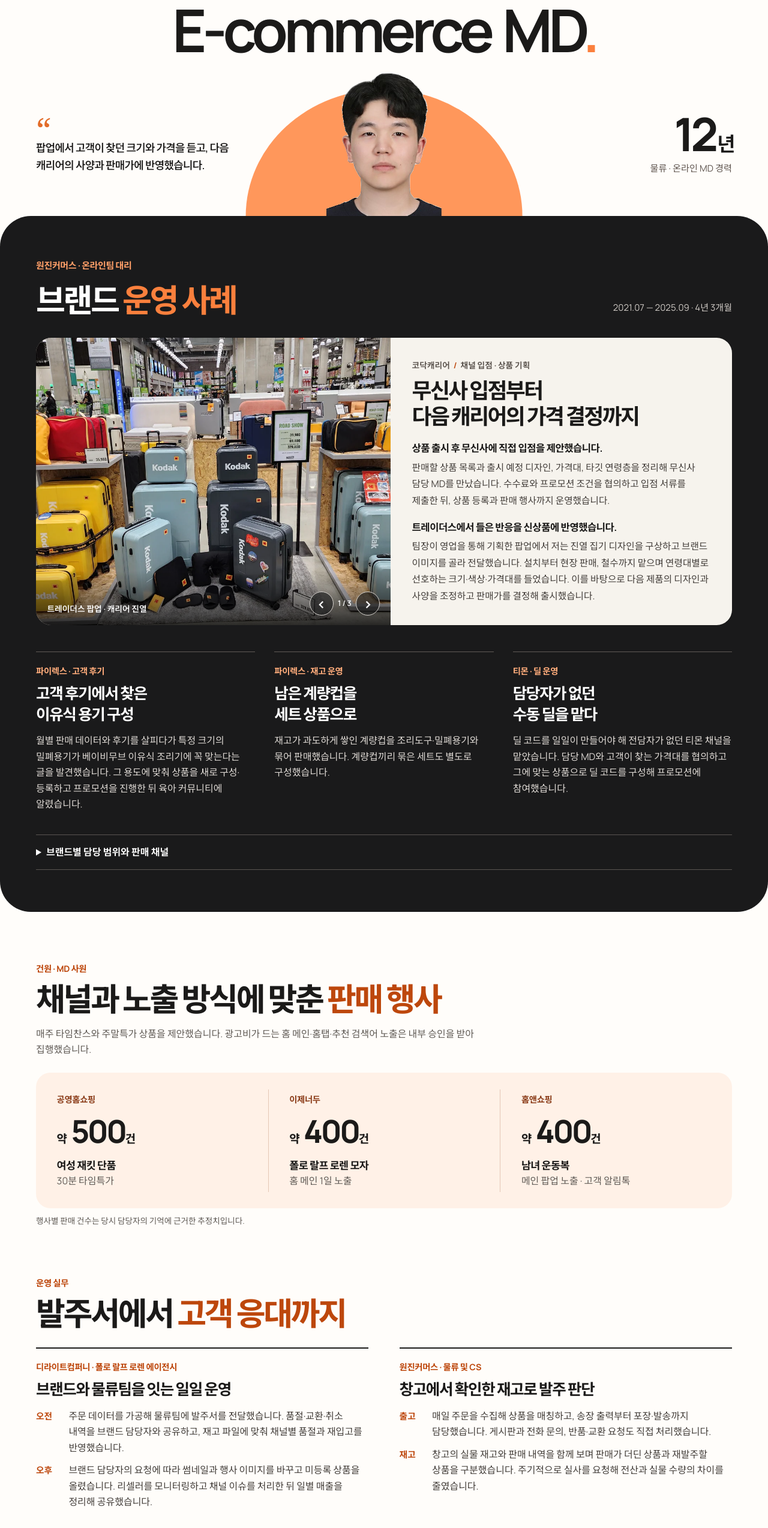
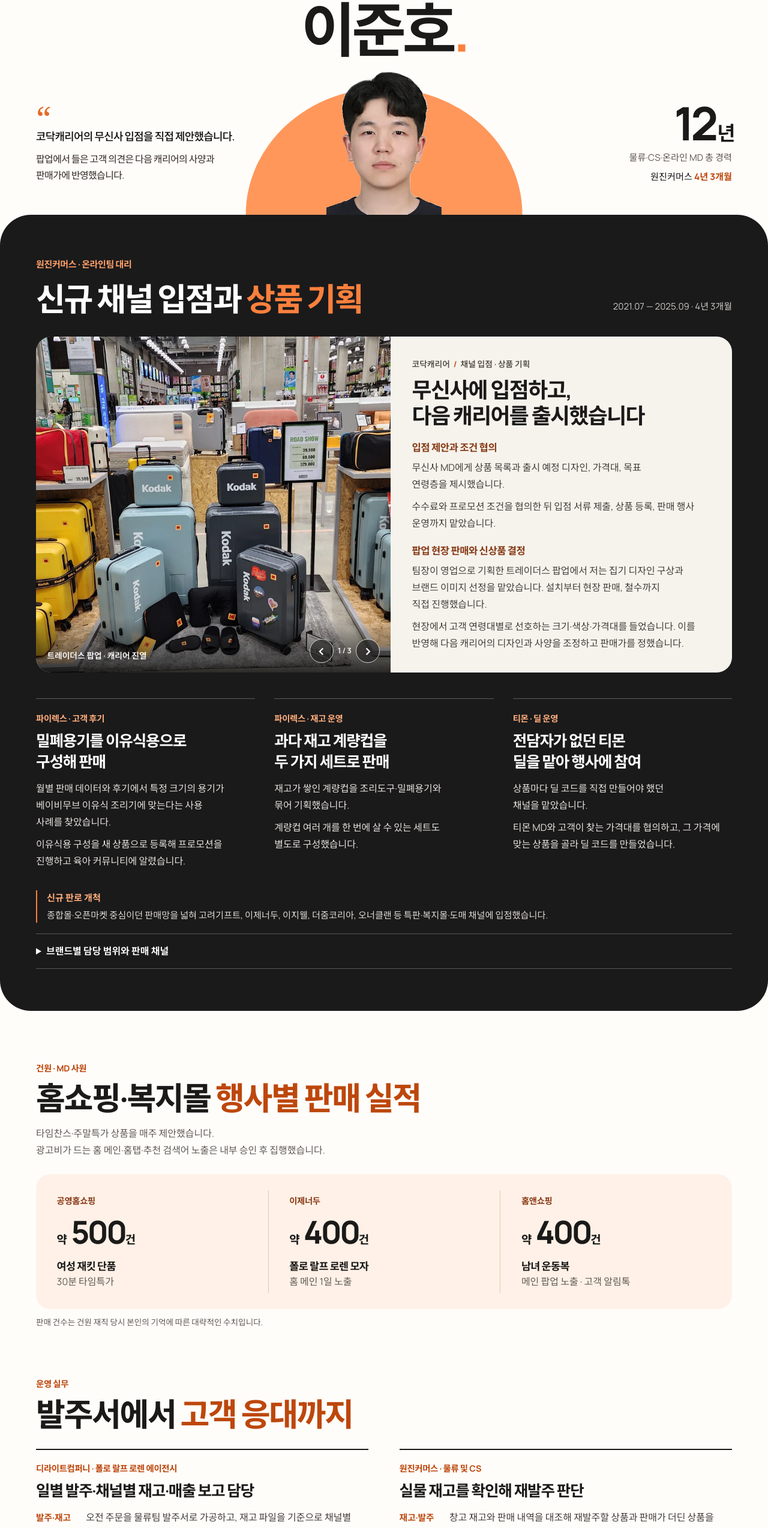
Before and after one commit to heartstealChogas/leejunho, a plain HTML site: page index.html in a window 1280 px wide. Shown: the part 240-2787 px from the top of the page at 60% size. Drawn offline with Linux system fonts and the light colour scheme.

Commit message:
Lead portfolio cases with outcomes and improve reading layout

```diff
--- a/index.html
+++ b/index.html
@@ -24,21 +24,21 @@
   <main id="main">
     <section id="intro" class="hero" aria-labelledby="intro-heading">
       <div class="hero-type">
-        <p class="greeting">온라인 MD · 채널운영 MD<span aria-hidden="true" class="rays"><i></i><i></i><i></i></span></p>
-        <h1 id="intro-heading"><span class="hero-name"><em>이준호</em></span><strong lang="en">E-commerce MD<span>.</span></strong></h1>
+        <p class="greeting" lang="en">E-commerce Portfolio<span aria-hidden="true" class="rays"><i></i><i></i><i></i></span></p>
+        <h1 id="intro-heading"><span class="hero-name">온라인·채널운영 MD</span> <strong>이준호<span>.</span></strong></h1>
       </div>
       <div class="hero-scene content">
         <div class="hero-statement">
           <div class="quote-mark" aria-hidden="true">“</div>
-          <p>팝업에서 고객이 찾던 크기와 가격을 듣고, 다음 캐리어의 사양과 판매가에 반영했습니다.</p>
+          <p>코닥캐리어의 무신사 입점을 직접 제안했습니다.</p><p>팝업에서 들은 고객 의견은 다음 캐리어의 사양과 판매가에 반영했습니다.</p>
         </div>
         <div class="portrait-stage"><span class="portrait-disc" aria-hidden="true"></span><img class="portrait" src="portfolio-assets/junho-portrait.png" alt="이준호" width="311" height="398" fetchpriority="high"></div>
-        <div class="hero-fact"><span class="fact-value">12<span>년</span></span><p>물류 · 온라인 MD 경력</p></div>
+        <div class="hero-fact"><span class="fact-value">12<span>년</span></span><p>물류·CS·온라인 MD<br> 총 경력</p><p class="tenure">원진커머스 <b>4년 3개월</b></p></div>
       </div>
     </section>
     <section id="work" class="work" aria-labelledby="work-heading">
       <div class="content">
-        <div class="section-head work-head"><div><p class="section-label">원진커머스 · 온라인팀 대리</p><h2 id="work-heading">브랜드 <em>운영 사례</em></h2></div><p>2021.07 — 2025.09 · 4년 3개월</p></div>
+        <div class="section-head work-head"><div><p class="section-label">원진커머스 · 온라인팀 대리</p><h2 id="work-heading">신규 채널 입점과 <em>상품 기획</em></h2></div><p>2021.07 — 2025.09 · 4년 3개월</p></div>
         <article id="kodak" class="case-card">
           <figure class="case-visual field-visual">
             <img id="field-photo" src="portfolio-assets/kodak-collection.webp" width="1440" height="811" alt="트레이더스 매대에 크기와 색상별로 진열한 코닥캐리어">
@@ -46,60 +46,64 @@
               <span class="photo-nav" hidden><button id="field-prev" type="button" aria-label="이전 현장 사진">‹</button><span id="field-count">1 / 3</span><button id="field-next" type="button" aria-label="다음 현장 사진">›</button></span>
             </figcaption>
           </figure>
-          <div class="case-text"><p class="owner">코닥캐리어 <span>/</span> 채널 입점 · 상품 기획</p><h3>무신사 입점부터<br> 다음 캐리어의 가격 결정까지</h3>
-            <h4>상품 출시 후 무신사에 직접 입점을 제안했습니다.</h4>
-            <p>판매할 상품 목록과 출시 예정 디자인, 가격대, 타깃 연령층을 정리해 무신사 담당 MD를 만났습니다. 수수료와 프로모션 조건을 협의하고 입점 서류를 제출한 뒤, 상품 등록과 판매 행사까지 운영했습니다.</p>
-            <h4>트레이더스에서 들은 반응을 신상품에 반영했습니다.</h4>
-            <p>팀장이 영업을 통해 기획한 팝업에서 저는 진열 집기 디자인을 구상하고 브랜드 이미지를 골라 전달했습니다. 설치부터 현장 판매, 철수까지 맡으며 연령대별로 선호하는 크기·색상·가격대를 들었습니다. 이를 바탕으로 다음 제품의 디자인과 사양을 조정하고 판매가를 결정해 출시했습니다.</p>
+          <div class="case-text"><p class="owner">코닥캐리어 <span>/</span> 채널 입점 · 상품 기획</p><h3>무신사에 입점하고,<br> 다음 캐리어를 출시했습니다</h3>
+            <h4>입점 제안과 조건 협의</h4>
+            <p>무신사 MD에게 상품 목록과 출시 예정 디자인, 가격대, 목표 연령층을 제시했습니다.</p><p>수수료와 프로모션 조건을 협의한 뒤 입점 서류 제출, 상품 등록, 판매 행사 운영까지 맡았습니다.</p>
+            <h4>팝업 현장 판매와 신상품 결정</h4>
+            <p>팀장이 영업으로 기획한 트레이더스 팝업에서 저는 집기 디자인 구상과 브랜드 이미지 선정을 맡았습니다. 설치부터 현장 판매, 철수까지 직접 진행했습니다.</p><p>현장에서 고객 연령대별로 선호하는 크기·색상·가격대를 들었습니다. 이를 반영해 다음 캐리어의 디자인과 사양을 조정하고 판매가를 정했습니다.</p>
           </div>
         </article>
         <div class="evidence-grid">
-          <article id="pyrex"><p class="story-label">파이렉스 · 고객 후기</p><h3>고객 후기에서 찾은<br> 이유식 용기 구성</h3><p>월별 판매 데이터와 후기를 살피다가 특정 크기의 밀폐용기가 베이비무브 이유식 조리기에 꼭 맞는다는 글을 발견했습니다. 그 용도에 맞춰 상품을 새로 구성·등록하고 프로모션을 진행한 뒤 육아 커뮤니티에 알렸습니다.</p></article>
-          <article><p class="story-label">파이렉스 · 재고 운영</p><h3>남은 계량컵을<br> 세트 상품으로</h3><p>재고가 과도하게 쌓인 계량컵을 조리도구·밀폐용기와 묶어 판매했습니다. 계량컵끼리 묶은 세트도 별도로 구성했습니다.</p></article>
-          <article id="tmon"><p class="story-label">티몬 · 딜 운영</p><h3>담당자가 없던<br> 수동 딜을 맡다</h3><p>딜 코드를 일일이 만들어야 해 전담자가 없던 티몬 채널을 맡았습니다. 담당 MD와 고객이 찾는 가격대를 협의하고 그에 맞는 상품으로 딜 코드를 구성해 프로모션에 참여했습니다.</p></article>
+          <article id="pyrex"><p class="story-label">파이렉스 · 고객 후기</p><h3>밀폐용기를 이유식용으로 구성해 판매</h3><div class="story-copy"><p>월별 판매 데이터와 후기에서 특정 크기의 용기가 베이비무브 이유식 조리기에 맞는다는 사용 사례를 찾았습니다.</p><p>이유식용 구성을 새 상품으로 등록해 프로모션을 진행하고 육아 커뮤니티에 알렸습니다.</p></div></article>
+          <article><p class="story-label">파이렉스 · 재고 운영</p><h3>과다 재고 계량컵을 두 가지 세트로 판매</h3><div class="story-copy"><p>재고가 쌓인 계량컵을 조리도구·밀폐용기와 묶어 기획했습니다.</p><p>계량컵 여러 개를 한 번에 살 수 있는 세트도 별도로 구성했습니다.</p></div></article>
+          <article id="tmon"><p class="story-label">티몬 · 딜 운영</p><h3>전담자가 없던 티몬 딜을 맡아 행사에 참여</h3><div class="story-copy"><p>상품마다 딜 코드를 직접 만들어야 했던 채널을 맡았습니다.</p><p>티몬 MD와 고객이 찾는 가격대를 협의하고, 그 가격에 맞는 상품을 골라 딜 코드를 만들었습니다.</p></div></article>
         </div>
+        <p class="expansion"><b>신규 판로 개척</b> 종합몰·오픈마켓 중심이던 판매망을 넓혀 고려기프트, 이제너두, 이지웰, 더줌코리아, 오너클랜 등 특판·복지몰·도매 채널에 입점했습니다.</p>
         <details class="brand-scope">
           <summary>브랜드별 담당 범위와 판매 채널</summary>
           <div class="scope-grid">
             <article><h3>파이렉스 <small>주요 채널 9곳</small></h3><p>발주, 재고 관리, 판매 기획, 프로모션</p><p class="scope-list">티몬 · 롯데홈쇼핑 · 더줌코리아 · 오너클랜 · 오늘의집 · SSG · 위메프 · G마켓 · 옥션</p></article>
             <article><h3>코닥캐리어 <small>주요 채널 8곳</small></h3><p>발주, 재고 관리, 판매 기획, 프로모션, 판매가 결정 및 신상품 디자인·사양 조정</p><p class="scope-list">롯데홈쇼핑 · 더줌코리아 · 고려기프트 · 무신사 · GS SHOP · SSG · 오늘의집 · 이제너두</p></article>
           </div>
-          <p class="expansion"><b>신규 판로</b> 종합몰과 오픈마켓 중심이던 판매망을 넓혀 고려기프트, 이제너두, 이지웰, 더줌코리아, 오너클랜 등 특판·복지몰·도매 채널에 입점했습니다.</p>
         </details>
       </div>
     </section>
     <section class="other-work content" aria-labelledby="promotion-heading" id="retail">
       <p class="section-label">건원 · MD 사원</p>
-      <h2 id="promotion-heading">채널과 노출 방식에 맞춘 <em>판매 행사</em></h2>
-      <p class="section-intro">매주 타임찬스와 주말특가 상품을 제안했습니다. 광고비가 드는 홈 메인·홈탭·추천 검색어 노출은 내부 승인을 받아 집행했습니다.</p>
+      <h2 id="promotion-heading">홈쇼핑·복지몰 <em>행사별 판매 실적</em></h2>
+      <p class="section-intro">타임찬스·주말특가 상품을 매주 제안했습니다.<br> 광고비가 드는 홈 메인·홈탭·추천 검색어 노출은 내부 승인 후 집행했습니다.</p>
       <div class="outcomes">
         <article><p class="outlet">공영홈쇼핑</p><p class="metric"><small>약</small> 500<small>건</small></p><h3>여성 재킷 단품</h3><p>30분 타임특가</p></article>
         <article><p class="outlet">이제너두</p><p class="metric"><small>약</small> 400<small>건</small></p><h3>폴로 랄프 로렌 모자</h3><p>홈 메인 1일 노출</p></article>
         <article><p class="outlet">홈앤쇼핑</p><p class="metric"><small>약</small> 400<small>건</small></p><h3>남녀 운동복</h3><p>메인 팝업 노출 · 고객 알림톡</p></article>
       </div>
-      <p class="metric-note">행사별 판매 건수는 당시 담당자의 기억에 근거한 추정치입니다.</p>
+      <p class="metric-note">판매 건수는 건원 재직 당시 본인의 기억에 따른 대략적인 수치입니다.</p>
     </section>
     <section class="operations content" aria-labelledby="operations-heading">
       <p class="section-label">운영 실무</p><h2 id="operations-heading">발주서에서 <em>고객 응대까지</em></h2>
       <div class="ops-grid">
-        <article id="polo"><p class="story-label">디라이트컴퍼니 · 폴로 랄프 로렌 에이전시</p><h3>브랜드와 물류팀을 잇는 일일 운영</h3>
-          <dl><div><dt>오전</dt><dd>주문 데이터를 가공해 물류팀에 발주서를 전달했습니다. 품절·교환·취소 내역을 브랜드 담당자와 공유하고, 재고 파일에 맞춰 채널별 품절과 재입고를 반영했습니다.</dd></div>
-          <div><dt>오후</dt><dd>브랜드 담당자의 요청에 따라 썸네일과 행사 이미지를 바꾸고 미등록 상품을 올렸습니다. 리셀러를 모니터링하고 채널 이슈를 처리한 뒤 일별 매출을 정리해 공유했습니다.</dd></div></dl>
-        </article>
-        <article><p class="story-label">원진커머스 · 물류 및 CS</p><h3>창고에서 확인한 재고로 발주 판단</h3>
-          <dl><div><dt>출고</dt><dd>매일 주문을 수집해 상품을 매칭하고, 송장 출력부터 포장·발송까지 담당했습니다. 게시판과 전화 문의, 반품·교환 요청도 직접 처리했습니다.</dd></div>
-          <div><dt>재고</dt><dd>창고의 실물 재고와 판매 내역을 함께 보며 판매가 더딘 상품과 재발주할 상품을 구분했습니다. 주기적으로 실사를 요청해 전산과 실물 수량의 차이를 줄였습니다.</dd></div></dl>
-        </article>
+        <article id="polo"><p class="story-label">디라이트컴퍼니 · 폴로 랄프 로렌 에이전시</p><h3>일별 발주·채널별 재고·매출 보고 담당</h3>
+          <dl>
+            <div><dt>발주·재고</dt><dd>오전 주문을 물류팀 발주서로 가공하고, 재고 파일을 기준으로 채널별 품절과 재입고 수량을 반영했습니다.</dd></div>
+            <div><dt>채널 운영</dt><dd>오후에는 브랜드 요청에 맞춰 행사 이미지·썸네일을 교체하고 상품을 등록했습니다. 리셀러 모니터링과 채널 이슈도 처리했습니다.</dd></div>
+            <div><dt>브랜드 보고</dt><dd>품절·교환·취소 내역과 일별 매출을 정리해 브랜드 담당자의 공유 폴더에 올렸습니다.</dd></div>
+          </dl>        </article>
+        <article><p class="story-label">원진커머스 · 물류 및 CS</p><h3>실물 재고를 확인해 재발주 판단</h3>
+          <dl>
+            <div><dt>재고·발주</dt><dd>창고 재고와 판매 내역을 대조해 재발주할 상품과 판매가 더딘 상품을 구분했습니다. 정기 실사를 요청해 전산과 실물 수량 차이를 줄였습니다.</dd></div>
+            <div><dt>주문·출고</dt><dd>매일 주문을 수집해 상품을 매칭하고, 송장 출력부터 포장·발송까지 직접 맡았습니다.</dd></div>
+            <div><dt>고객 응대</dt><dd>게시판과 전화 문의에 답하고 반품·교환 요청을 처리했습니다.</dd></div>
+          </dl>        </article>
       </div>
-      <details class="tools"><summary>사방넷 · 이카운트 · Excel 활용 범위</summary>
-        <dl><div><dt>사방넷</dt><dd>상품 등록·수정과 상품·재고 전송, 주문 수집, 송장 출력·전송, CS 문의 수집·처리</dd></div>
+      <details class="tools" open><summary>업무 도구와 숙련 범위</summary>
+        <dl><div><dt>사방넷</dt><dd><strong>상품 등록부터 출고·CS까지.</strong> 상품·재고 전송, 주문 수집, 송장 출력·전송, 상품 수정, CS 문의 수집·처리</dd></div>
         <div><dt>이카운트</dt><dd>상품 등록 및 재고 관리</dd></div>
-        <div><dt>Excel</dt><dd>피벗 테이블로 자료를 집계하고 VLOOKUP으로 데이터를 대조합니다. SUM·AVERAGE, COUNT·COUNTA·COUNTIF, IF·SUMIF를 사용합니다.</dd></div>
-        <div><dt>기타 솔루션</dt><dd>이지어드민·셀메이트 과거 사용 경험(2~3년). 최근 실무에서 주로 사용한 도구는 사방넷과 이카운트입니다.</dd></div></dl>
+        <div><dt>Excel</dt><dd><strong>피벗 테이블 집계, VLOOKUP 대조.</strong> SUM·AVERAGE, COUNT·COUNTA·COUNTIF, IF·SUMIF를 활용합니다.</dd></div>
+        <div><dt>기타 솔루션</dt><dd>이지어드민·셀메이트는 과거 2~3년간 사용했습니다. 최근 실무에서는 사방넷과 이카운트를 주로 사용했습니다.</dd></div></dl>
       </details>
     </section>
     <section id="career" class="career content" aria-labelledby="career-heading">
-      <div class="section-head"><h2 id="career-heading" lang="en">Work <em>Experience.</em></h2><p>2011년 물류팀에서 온라인 MD까지</p></div>
+      <div class="section-head"><h2 id="career-heading">경력 <em>이력</em></h2><p>물류·CS부터 온라인 MD까지 · 총 12년</p></div>
       <ol class="timeline">
         <li><div class="place"><h3>디라이트컴퍼니</h3><span>2026.05 — 2026.06</span></div><div class="position"><h4>온라인팀 에이전시 과장</h4><p>폴로 랄프 로렌 상품 운영, 일별 발주·판매 자료 정리 및 공유</p></div></li>
         <li><div class="place"><h3>원진커머스</h3><span>2021.07 — 2025.09</span></div><div class="position"><h4>온라인팀 대리</h4><p>브랜드 총판 판매 기획, 채널별 매출·재고 관리, 무신사 입점과 트레이더스 팝업 운영</p>
--- a/portfolio-assets/portfolio.css
+++ b/portfolio-assets/portfolio.css
@@ -289,3 +289,47 @@ h1 strong span, .section-head em, .contact em { color: var(--accent); }
   .ops-grid { gap: 1rem; }
   .tools dl > div { grid-template-columns: 5.7em 1fr; }
 }
+
+.hero-name { color: var(--copper); font-size: .42em; letter-spacing: -.04em; }
+.hero-type h1 strong { margin-top: .12em; letter-spacing: -.065em; }
+.hero-statement p { max-width: 19em; line-height: 1.65; }
+.hero-statement p + p { font-size: 1rem; font-weight: 460; color: #49423d; margin-top: .6rem; }
+.hero-fact .tenure { color: var(--ink); font-size: .95rem; }
+.tenure b { color: var(--copper); white-space: nowrap; }
+.case-text h3, .evidence-grid h3, .ops-grid h3, .work-head h2,
+.other-work h2, .operations h2 { text-wrap: balance; letter-spacing: -.045em; }
+.case-text h4 { color: #873c17; margin-block: 1.3rem .35rem; }
+.case-text > p:not(.owner), .evidence-grid .story-copy,
+.ops-grid dd, .section-intro { line-height: 1.75; font-size: 1rem; text-wrap: pretty; }
+.case-text > p + p, .story-copy p + p { margin-top: .55rem; }
+.evidence-grid .story-copy { color: #e2ddd9; }
+.expansion { margin: 2.2rem 0 0; padding-left: 1rem; border-left: 2px solid var(--accent); max-width: 65em; }
+.expansion b { display: block; margin-bottom: .22rem; color: #ffac7b; }
+.expansion + .brand-scope { margin-top: 1.15rem; }
+.ops-grid dl > div { grid-template-columns: 4.8rem 1fr; }
+.tools dd strong { font-weight: 650; color: var(--ink); }
+@media (min-width: 661px) and (max-width: 900px) {
+  .case-card { grid-template-columns: minmax(0, 1fr); }
+  .case-visual { min-height: 0; aspect-ratio: 2.4; }
+  .evidence-grid { grid-template-columns: 1fr; }
+  .evidence-grid article { display: grid; grid-template-columns: .8fr 1.2fr; column-gap: 2rem; align-content: start; }
+  .evidence-grid .story-label, .evidence-grid h3 { grid-column: 1; }
+  .evidence-grid .story-copy { grid-column: 2; }
+  .evidence-grid .story-copy { grid-row: 1 / 3; }
+}
+@media (max-width: 620px) {
+  .hero-type h1 { font-size: clamp(3.85rem, 16.5vw, 5rem); }
+  .hero-name { font-size: .39em; }
+  .hero-scene { grid-template-columns: minmax(0, 1.5fr) minmax(0, 1fr); }
+  .hero-statement p, .hero-statement p + p { font-size: .94rem; }
+  .hero-statement p + p { margin-top: .45rem; }
+  .hero-fact { align-self: center; }
+  .hero-fact p, .hero-fact .tenure { font-size: .8rem; }
+  .case-text h3 { line-height: 1.35; }
+  .scope-grid p, .scope-list { line-height: 1.7; }
+  .expansion { margin-top: 1.6rem; }
+  .section-intro br { display: none; }
+}
+
+.hero-fact > p br { display: none; }
+@media (max-width: 620px) { .hero-fact > p br { display: initial; } }
```
Also changed, not shown: portfolio-assets/fonts/portfolio-kr.woff2, 1 other file.
